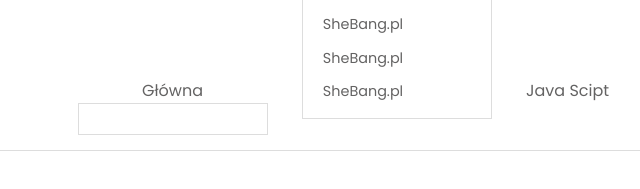
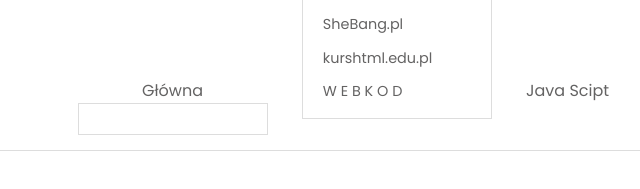
Before and after one commit to BartSince76/webhtml, a plain HTML site: page index.html in a window 1280 px wide. Shown: the part 230-419 px from the top of the page, 243-883 px from the left. Drawn offline with Linux system fonts and the light colour scheme; a web font is replaced by a local one.

Commit message:
Koniec wieczornej pracy 03-10

```diff
--- a/index.html
+++ b/index.html
@@ -24,8 +24,8 @@
 					<li><a href="content_html/link_html.htm">Odnośniki</a>
 						<div>
 							<a href="https://shebang.pl/">SheBang.pl</a>
-							<a href="https://shebang.pl/">SheBang.pl</a>
-							<a href="https://shebang.pl/">SheBang.pl</a>
+							<a href="https://www.kurshtml.edu.pl/">kurshtml.edu.pl</a>
+							<a href="https://webkod.pl/">W E B K O D</a>
 						</div>
 					</li>
 					<li><a href="JavaScript01/ImageShow5Seconds.htm">Java Scipt</a></li>
```
